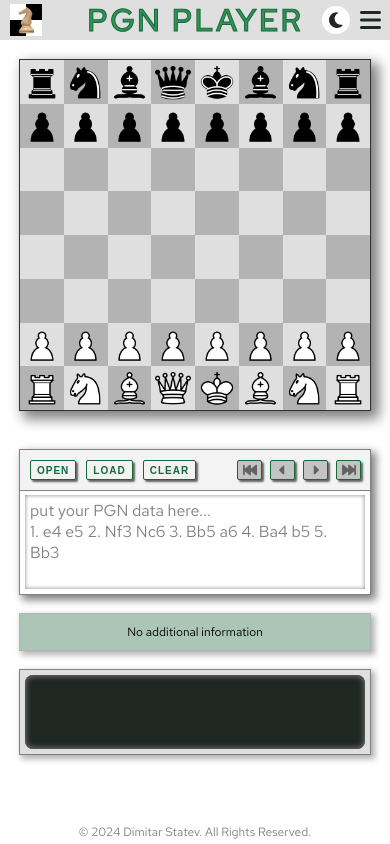
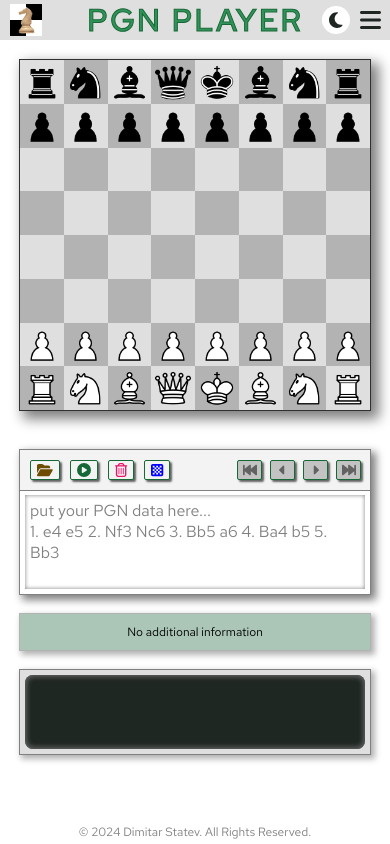
Before and after one commit to mstat777/pgn-player-react-ts, a React (Vite) app in the folder client/: page / in a window 390 px wide. Built offline with nearby package versions, Linux system fonts and the light colour scheme.

Commit message:
Added: flip chessboard

```diff
--- a/client/package.json
+++ b/client/package.json
@@ -20,6 +20,7 @@
     "react": "^18.3.1",
     "react-dom": "^18.3.1",
     "react-redux": "^9.1.2",
+    "react-responsive": "^10.0.0",
     "sass": "^1.80.6"
   },
   "devDependencies": {
--- a/client/src/components/ChessSet/ChessSet.scss
+++ b/client/src/components/ChessSet/ChessSet.scss
@@ -120,3 +120,24 @@
 
    }
 }
+
+.flipped {
+   box-shadow: -6px -6px 12px 3px var(--darkshade-color-1);
+   transform: rotate(180deg);
+
+   .pieces_ctn {
+      .pieces {
+         .piece {
+            transform: rotate(180deg);
+         }
+      }
+   }
+
+   .board_notation {
+      > * {
+         * {
+            transform: rotate(180deg);
+         }
+      }
+   }
+}
--- a/client/src/components/ChessSet/Index.tsx
+++ b/client/src/components/ChessSet/Index.tsx
@@ -9,7 +9,7 @@ import { getX, getY } from '../../utils/commonFunctions';
 
 const ChessSet = forwardRef((_props, ref) => {
    const { squares, pieces } = useAppSelector((state) => state.chessSet);
-    const { showBoardNotation } = useAppSelector((state) => state.settings);
+   const { flipBoard, showBoardNotation } = useAppSelector((state) => state.settings);
    //const { moveNb } = useAppSelector((state) => state.pgnData);
 
    const piecesLength = pieces.white.length + pieces.black.length;
@@ -28,7 +28,7 @@ const ChessSet = forwardRef((_props, ref) => {
       !isDataLoaded ?
          <Loading /> :
 
-        <div className="chess_set">
+      <div className={`chess_set ${flipBoard ? 'flipped' : ''}`}>
          <div className="chessboard">
             {squares?.map((square, i) =>
                <div
--- a/client/src/components/DBList/Index.tsx
+++ b/client/src/components/DBList/Index.tsx
@@ -5,8 +5,11 @@ import DBListItem from './DBListItem/Index';
 export default function DBList() {
    const famousGames: string[] = Object.values(db)[0]['famous-games'];
    const famousPlayers = Object.entries(Object.values(db)[0]['famous-players']);
-   console.log(famousGames);
-   console.log(famousPlayers);
+   const openingsWhite = Object.entries(Object.values(db)[0]['openings-white']);
+   const openingsBlack = Object.entries(Object.values(db)[0]['openings-black']);
+
+   //console.log(famousGames);
+   //console.log(famousPlayers);
 
    return (
       <section className="db">
@@ -26,6 +29,20 @@ export default function DBList() {
                   itemsArr={famousPlayers}
                />
             </li>
+
+            <li>
+               <DBListItem
+                  name="Openings White"
+                  itemsArr={openingsWhite}
+               />
+            </li>
+
+            <li>
+               <DBListItem
+                  name="Openings Black"
+                  itemsArr={openingsBlack}
+               />
+            </li>
          </ul>
       </section>
    )
--- a/client/src/components/FileUploader/Index.tsx
+++ b/client/src/components/FileUploader/Index.tsx
@@ -1,9 +1,14 @@
 import { useRef, MouseEventHandler, ChangeEvent } from 'react';
 import { useAppDispatch } from '../../store/hooks';
 import { setPgnTxt } from '../../store/slices/pgnData';
+import { FontAwesomeIcon } from '@fortawesome/react-fontawesome';
+import { faFolderOpen } from '@fortawesome/free-solid-svg-icons';
+import { useMediaQuery } from "react-responsive";
 
 export default function FileUploader() {
    const dispatch = useAppDispatch();
+
+   const isMobile = useMediaQuery({query: '(max-width: 767px)'});
 
    const hiddenFileInput = useRef<HTMLInputElement>(null);
 
@@ -35,7 +40,9 @@ export default function FileUploader() {
             className="open_btn"
             onClick={handleClick}
          >
-            open
+            {!isMobile ?
+               'open' :
+               <FontAwesomeIcon icon={faFolderOpen} />}
          </button>
 
          <input
--- a/client/src/components/Notation/Index.tsx
+++ b/client/src/components/Notation/Index.tsx
@@ -1,10 +1,12 @@
 import './Notation.scss';
 import { useState, Dispatch, SetStateAction, forwardRef, MutableRefObject, useEffect, ChangeEvent } from 'react';
 import { FontAwesomeIcon } from '@fortawesome/react-fontawesome';
-import { faBackwardFast, faCaretLeft, faCaretRight, faForwardFast } from '@fortawesome/free-solid-svg-icons';
+import { faCirclePlay, faChessBoard, faBackwardFast, faCaretLeft, faCaretRight, faForwardFast } from '@fortawesome/free-solid-svg-icons';
+import { faTrashCan } from '@fortawesome/free-regular-svg-icons';
 import { useAppDispatch, useAppSelector } from '../../store/hooks';
 import { initializePieces, initializeSquares, setPieceData } from '../../store/slices/chessSet';
 import { setPgnTxt } from '../../store/slices/pgnData';
+import { setFlipBoard } from '../../store/slices/settings';
 import { Color } from '../../configs/types';
 import { MoveNbWithLocation, HTMLInputEvent } from '../../configs/interfaces';
 import { getDataForwardMove } from '../../utils/getDataForwardMove';
@@ -14,6 +16,7 @@ import { changePlayer, getX, getY, getLocationByRoundNb } from '../../utils/comm
 import { findCapturedPiece } from '../../utils/findCapturedPiece';
 import { castling } from '../../utils/castling';
 import FileUploader from '../FileUploader/Index';
+import { useMediaQuery } from "react-responsive";
 
 type Props = {
    setStatusTxt: Dispatch<SetStateAction<string>>;
@@ -23,8 +26,10 @@ const Notation = forwardRef(({setStatusTxt}: Props, ref) => {
    const dispatch = useAppDispatch();
 
    const { whiteMoves, blackMoves, pgnTxt } = useAppSelector((state) => state.pgnData);
+   const pieces = useAppSelector((state) => state.chessSet.pieces);
+   const { flipBoard } = useAppSelector((state) => state.settings);
 
-   const pieces = useAppSelector((state) => state.chessSet.pieces);
+   const isMobile = useMediaQuery({query: '(max-width: 767px)'});
 
    const pieceRef = ref as MutableRefObject<(HTMLDivElement | null)[]>;
    console.log(pieces);
@@ -86,6 +91,16 @@ const Notation = forwardRef(({setStatusTxt}: Props, ref) => {
       dispatch(initializePieces());
    }
 
+   const handleLoad = () => {
+      if (pgnTxt) {
+         initialize();
+         validatePgnData(formatPgnData(pgnTxt));
+      } else {
+         setStatusTxt('Nothing is entered!');
+         console.log('Nothing is entered!');
+      }
+   }
+
    const handleClear = () => {
       if (pgnTxt) {
          initialize();
@@ -102,16 +117,6 @@ const Notation = forwardRef(({setStatusTxt}: Props, ref) => {
                }
             })
          )
-      }
-   }
-
-   const handleLoad = () => {
-      if (pgnTxt) {
-         initialize();
-         validatePgnData(formatPgnData(pgnTxt));
-      } else {
-         setStatusTxt('Nothing is entered!');
-         console.log('Nothing is entered!');
       }
    }
 
@@ -416,36 +421,51 @@ const Notation = forwardRef(({setStatusTxt}: Props, ref) => {
                   <FileUploader />
 
                   <button
-                     id="loadBtn"
+                     className="load_btn"
                      onClick={handleLoad}
-                  >load</button>
+                  >
+                     {!isMobile ?
+                        'load' :
+                        <FontAwesomeIcon icon={faCirclePlay} />}
+                  </button>
 
                   <button
-                     id="clearBtn"
+                     className="clear_btn"
                      onClick={handleClear}
-                  >clear</button>
+                  >
+                     {!isMobile ?
+                        'clear' :
+                        <FontAwesomeIcon icon={faTrashCan} />}
+                  </button>
+
+                  <button
+                     className="flip_board_btn"
+                     onClick={() => dispatch(setFlipBoard(!flipBoard))}
+                  >
+                     {!isMobile ?
+                        'flip board' :
+                        <FontAwesomeIcon icon={faChessBoard} />}
+                  </button>
                </div>
 
                <div className="nav_btn">
-                  <button id="toStartBtn">
+                  <button>
                      <FontAwesomeIcon icon={faBackwardFast}/>
                   </button>
 
                   <button
-                     id="previousMoveBtn"
                      onClick={handlePreviousMove}
                   >
                         <FontAwesomeIcon icon={faCaretLeft}/>
                   </button>
 
                   <button
-                     id="nextMoveBtn"
                      onClick={handleNextMove}
                   >
                         <FontAwesomeIcon icon={faCaretRight}/>
                   </button>
 
-                  <button id="toEndBtn">
+                  <button>
                      <FontAwesomeIcon icon={faForwardFast}/>
                   </button>
                </div>
--- a/client/src/components/Notation/Notation.scss
+++ b/client/src/components/Notation/Notation.scss
@@ -1,6 +1,9 @@
 @use '../../scss/global.scss' as *;
 
 @mixin button {
+   display: flex;
+   justify-content: center;
+   align-items: center;
    height: 20px;
    margin: 0 5px;
    border: 1px solid var(--tertiary-color-3);
@@ -11,6 +14,7 @@
    -moz-user-select: none;
    -ms-user-select: none;
    user-select: none;
+   transition: all .4s;
 }
 
 .notation_section {
@@ -42,7 +46,7 @@
             @include button;
             padding: 0 6px;
             font-weight: 600;
-            font-size: 1rem;
+            font-size: 1.4rem;
             letter-spacing: 1px;
             color: var(--tertiary-color-3);
             background-color: var(--lightshade-color-4);
@@ -52,7 +56,13 @@
             }
          }
 
+         .functions_btn {
+            display: flex;
+            align-items: center;
+
             .open_btn {
+               color: rgb(109, 75, 0);
+
                &::file-selector-button {
                   &::content {
                      content: "OPEN";
@@ -65,24 +75,19 @@
                }
             }
 
-         .functions_btn {
-            display: flex;
-            align-items: center;
-
-            .clear_btn {
-               border-color: $highlight-color;
-               color: $highlight-color;
-               transition: color .4s;
-            }
-
             .load_btn {
-               border-color: var(--tertiary-color-3);
-               color: var(--lightshade-color-4);
-               background-color: var(--tertiary-color-3);
-               transition: background-color .4s;
+               color: var(--tertiary-color-3);
                &:hover {
                   background-color: var(--tertiary-color-1);
                }
+            }
+
+            .clear_btn {
+               color: $highlight-color;
+            }
+
+            .flip_board_btn {
+               color: blue;
             }
          }
 
@@ -92,9 +97,6 @@
 
             >button {
                @include button;
-               display: flex;
-               justify-content: center;
-               align-items: center;
                width: 25px;
                margin: 0 4px;
                font-size: 1.4rem;
--- a/client/src/store/slices/settings.ts
+++ b/client/src/store/slices/settings.ts
@@ -1,6 +1,7 @@
 import { createSlice } from "@reduxjs/toolkit/react";
 
 type settingsType = {
+   flipBoard: boolean;
    showBoardNotation: boolean;
    showDB: boolean;
    showInfoBar: boolean;
@@ -10,6 +11,7 @@ type settingsType = {
 }
 
 const initialState: settingsType = {
+   flipBoard: false,
    showBoardNotation: true,
    showDB: true,
    showInfoBar: true,
@@ -22,6 +24,9 @@ export const settingsSlice = createSlice({
    name: "settings",
    initialState,
    reducers: {
+      setFlipBoard: (state, action) => {
+         state.flipBoard = action.payload;
+      },
       setShowBoardNotation: (state, action) => {
          state.showBoardNotation = action.payload;
       },
@@ -45,6 +50,7 @@ export const settingsSlice = createSlice({
 });
 
 export const {
+   setFlipBoard,
    setShowBoardNotation,
    setShowDB,
    setShowInfoBar,
```
Also changed, not shown: client/src/assets/resources/db.json (+31 -1 lines), client/src/components/DBList/DBListItem/Index.tsx (+4 -4 lines), 1 other file (tests, documents, lock files or other folders). Lines whose indentation alone changed are shown as unchanged.
